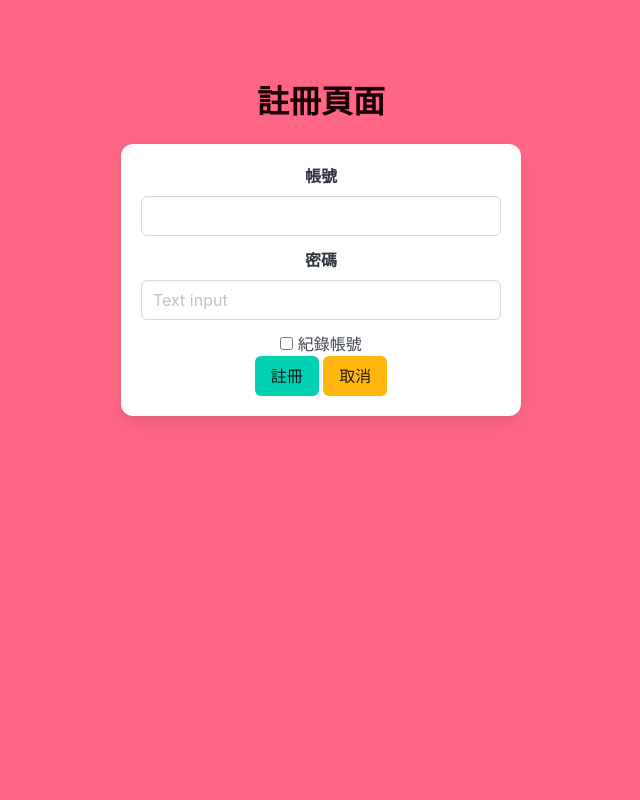
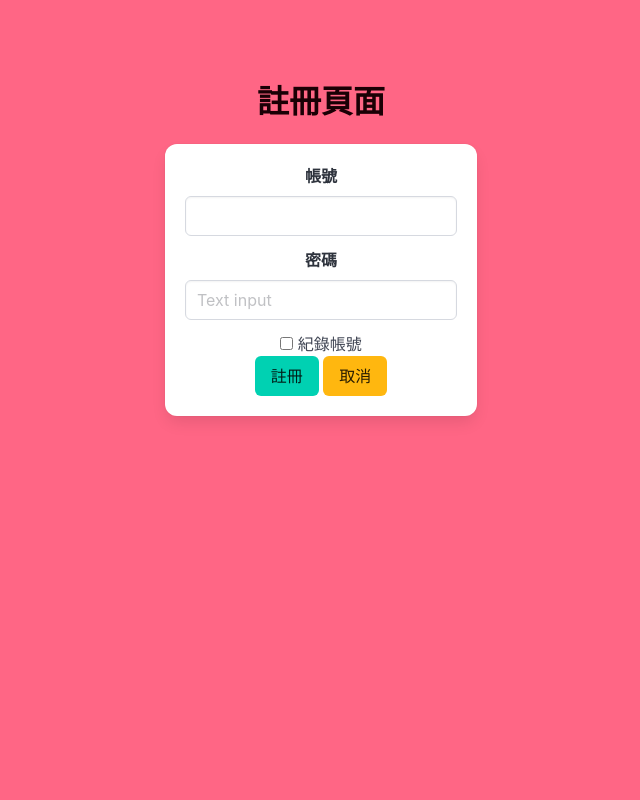
Before and after one commit to willy9288/flaskdemo, a Flask app: template templates/test.html in a window 1280 px wide. Shown: the whole page, without its empty margins (319-959 px from the left). Run offline with Flask 3, Linux system fonts and the light colour scheme; the template is opened without the code that fills it, so the values that code supplies are empty.

Commit message:
test.html

```diff
--- a/templates/test.html
+++ b/templates/test.html
@@ -6,11 +6,7 @@
     <meta name="viewport" content="width=device-width, initial-scale=1.0">
     <title>CSS Demo</title>
     <link rel="stylesheet" href="https://cdn.jsdelivr.net/npm/bulma@1.0.2/css/bulma.min.css">
-    <style>
-        .box {
-            width: 400px;
-        }
-    </style>
+
 </head>
 
 <body>
```
